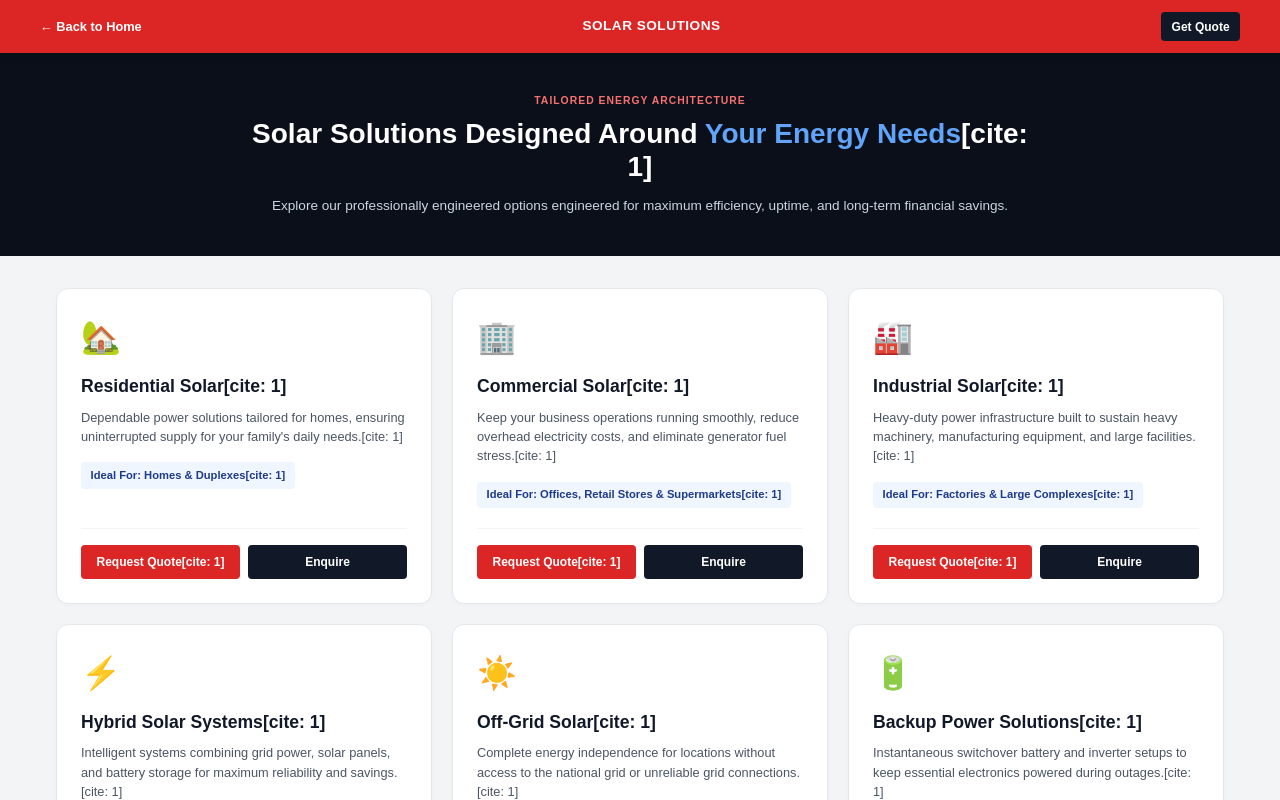
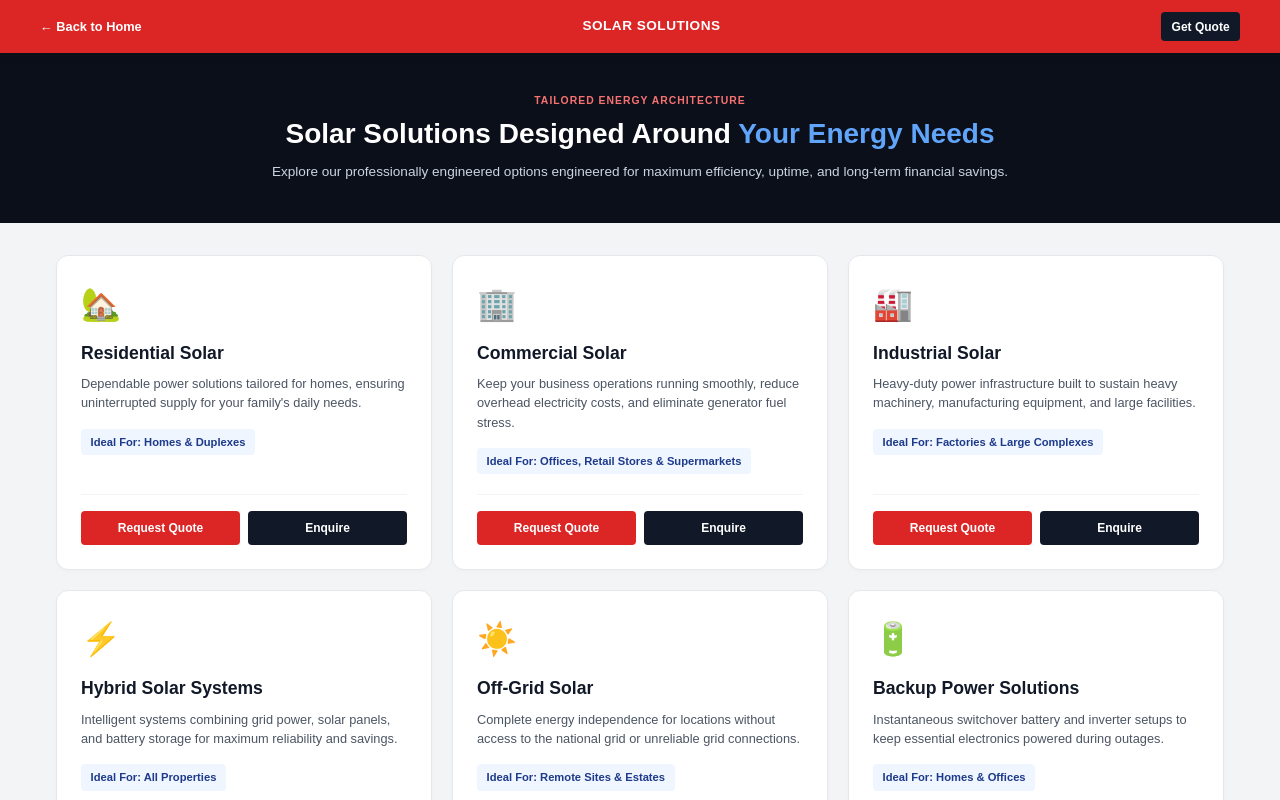
Before and after one commit to litesolar/litesolarsolutions, a Next.js app: page /solar-solutions in a window 1280 px wide. Shown: the top 800 px of the page. Built offline with nearby package versions, Linux system fonts and the light colour scheme.

Commit message:
Update page.jsx

```diff
--- a/app/solar-solutions/page.jsx
+++ b/app/solar-solutions/page.jsx
@@ -64,7 +64,7 @@ export default function SolarSolutionsPage() {
             TAILORED ENERGY ARCHITECTURE
           </div>
           <h1 style={{ fontSize: '1.75rem', fontWeight: '900', marginBottom: '0.75rem', lineHeight: '1.2' }}>
-            Solar Solutions Designed Around <span style={{ color: '#60a5fa' }}>Your Energy Needs</span>[cite: 1]
+            Solar Solutions Designed Around <span style={{ color: '#60a5fa' }}>Your Energy Needs</span>
           </h1>
           <p style={{ fontSize: '0.85rem', color: '#cbd5e1', lineHeight: '1.5' }}>
             Explore our professionally engineered options engineered for maximum efficiency, uptime, and long-term financial savings.
@@ -79,15 +79,15 @@ export default function SolarSolutionsPage() {
             <div key={idx} style={{ backgroundColor: '#ffffff', padding: '1.5rem', borderRadius: '0.75rem', border: '1px solid #e5e7eb', boxShadow: '0 2px 4px rgba(0,0,0,0.02)', display: 'flex', flexDirection: 'column', justifyContent: 'space-between' }}>
               <div>
                 <div style={{ fontSize: '2rem', marginBottom: '0.75rem' }}>{item.icon}</div>
-                <h3 style={{ fontSize: '1.1rem', fontWeight: '900', color: '#111827', marginBottom: '0.5rem' }}>{item.title}[cite: 1]</h3>
-                <p style={{ fontSize: '0.8rem', color: '#4b5563', lineHeight: '1.5', marginBottom: '1rem' }}>{item.description}[cite: 1]</p>
+                <h3 style={{ fontSize: '1.1rem', fontWeight: '900', color: '#111827', marginBottom: '0.5rem' }}>{item.title}</h3>
+                <p style={{ fontSize: '0.8rem', color: '#4b5563', lineHeight: '1.5', marginBottom: '1rem' }}>{item.description}</p>
                 <div style={{ fontSize: '0.7rem', fontWeight: '700', color: '#1e3a8a', backgroundColor: '#eff6ff', padding: '0.3rem 0.6rem', borderRadius: '4px', display: 'inline-block', marginBottom: '1.25rem' }}>
-                  Ideal For: {item.ideal}[cite: 1]
+                  Ideal For: {item.ideal}
                 </div>
               </div>
               <div style={{ display: 'flex', gap: '0.5rem', borderTop: '1px solid #f3f4f6', paddingTop: '1rem' }}>
                 <Link href="/request-a-quote" style={{ flex: 1, textAlign: 'center', backgroundColor: '#dc2626', color: '#fff', padding: '0.5rem', borderRadius: '4px', textDecoration: 'none', fontSize: '0.75rem', fontWeight: 'bold' }}>
-                  Request Quote[cite: 1]
+                  Request Quote
                 </Link>
                 <a href="https://wa.me/2347030671806" target="_blank" rel="noopener noreferrer" style={{ flex: 1, textAlign: 'center', backgroundColor: '#111827', color: '#fff', padding: '0.5rem', borderRadius: '4px', textDecoration: 'none', fontSize: '0.75rem', fontWeight: 'bold' }}>
                   Enquire
```
